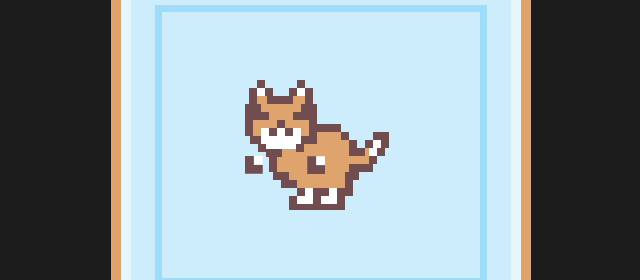
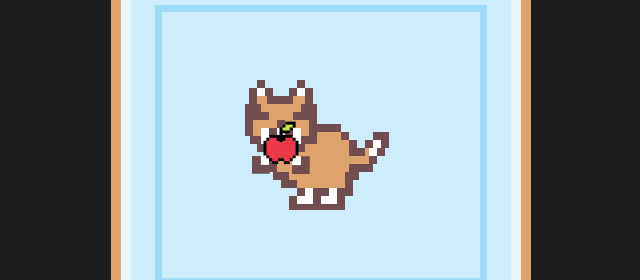
Before and after one commit to astazewska/tamagotchi, a plain HTML site: page index.html in a window 1280 px wide. Shown: the part 108-388 px from the top of the page, without its empty margins (319-959 px from the left). Drawn offline with Linux system fonts and the light colour scheme.

Commit message:
created sprite sheets and animation

```diff
--- /dev/null
+++ b/assets/eating.css
@@ -0,0 +1,10 @@
+@keyframes spritesEating {
+    100% { background-position: -304px;}
+  }
+
+  .kittyAct {
+    width: 152px;
+    height: 130px;
+    background: url(assets/spritesheet_eating.png);
+    animation: spritesEating 0.8s steps(2) infinite;
+  }
--- /dev/null
+++ b/assets/playing.css
@@ -0,0 +1,10 @@
+@keyframes spritesPlaying {
+    100% { background-position: -402px;}
+  }
+
+  .kittyAct {
+    width: 201px;
+    height: 144px;
+    background: url(assets/spritesheet_playing.png);
+    animation: spritesPlaying 0.8s steps(2) infinite;
+  }
--- /dev/null
+++ b/assets/sleeping.css
@@ -0,0 +1,10 @@
+@keyframes spritesSleeping {
+    100% { background-position: -304px;}
+  }
+
+  .kittyAct {
+    width: 152px;
+    height: 130px;
+    background: url(assets/spritesheet_sleeping.png);
+    animation: spritesSleeping 0.8s steps(2) infinite;
+  }
--- a/index.html
+++ b/index.html
@@ -30,7 +30,8 @@
           </div>
         </div>
         <div class="kittyBox">
-          <img src="assets/standing.png" alt="standing" />
+          <div class="kittyAct"></div>
+          <!-- <img src="assets/standing.png" alt="standing" /> -->
         </div>
         <div class="statusBar">
           <p>HAPPY</p>
--- a/styles.css
+++ b/styles.css
@@ -101,3 +101,14 @@ body {
   display: flex;
   flex-direction: row;
 }
+
+@keyframes spritesEating {
+  100% { background-position: -304px;}
+}
+
+.kittyAct {
+  width: 152px;
+  height: 130px;
+  background: url(assets/spritesheet_eating.png);
+  animation: spritesEating 0.8s steps(2) infinite;
+}
```
Also changed, not shown: assets/bored.png (added), assets/dead.png (added), assets/eating1.png (added), assets/eating2.png (added), assets/hungry.png (added), assets/playing1.png (added), assets/playing2.png (added), assets/sit.png (added), assets/sleeping1.png (added), assets/sleeping2.png (added), assets/sleepy.png (added), assets/spritesheet_eating.png (added), assets/spritesheet_playing.png (added), assets/spritesheet_sleeping.png (added).
